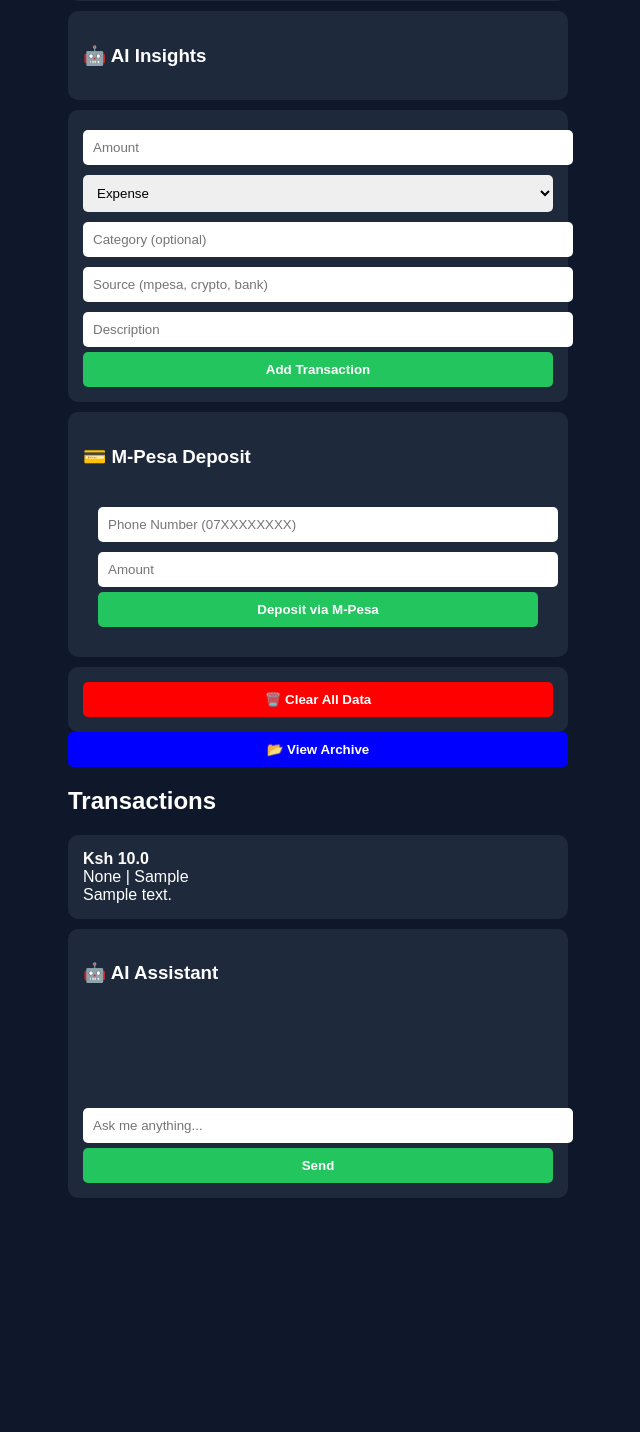
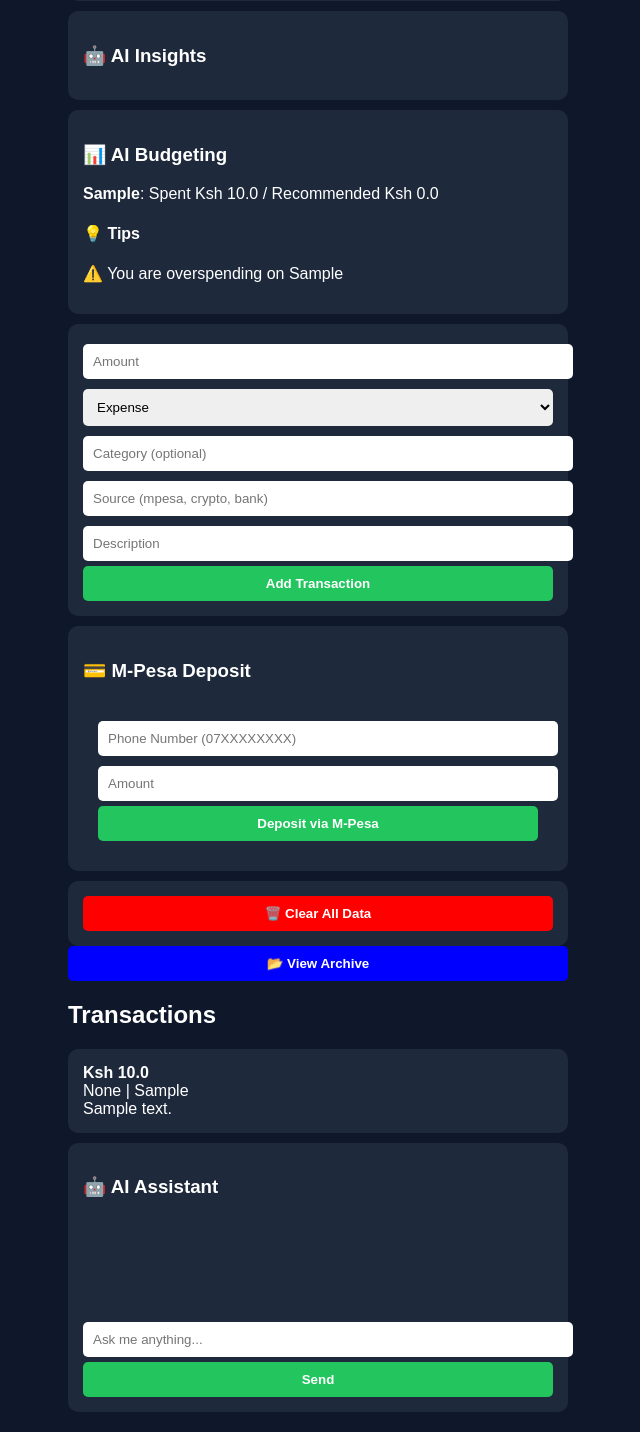
Before and after one commit to geoffreydev23/fintech-app, a Flask app: page / in a window 1280 px wide. Shown: the part 761-2193 px from the top of the page, without its empty margins (322-962 px from the left). Before the commit the page ends 1959 px from the top, so only its background shows below. Run offline with Flask 3, Linux system fonts and the light colour scheme; a user stored in the database is signed in; tables that the repository leaves empty hold one stand-in row (values such as "Sample post").

Commit message:
added AI budgeting UI

```diff
--- a/app.py
+++ b/app.py
@@ -43,6 +43,26 @@ def generate_insights(transactions, income, expenses, category_data):
             insights.append(f"⚠️ High spending on {category}")
 
     return insights
+
+# 💰 AI BUDGETING SYSTEM (NEW)
+def generate_budget(category_data, income):
+    budget = {}
+    tips = []
+
+    for category, amount in category_data.items():
+        recommended = income * 0.3  # 30% rule
+
+        budget[category] = {
+            "spent": amount,
+            "recommended": recommended
+        }
+
+        if amount > recommended:
+            tips.append(f"⚠️ You are overspending on {category}")
+        else:
+            tips.append(f"✅ Your {category} spending is healthy")
+
+    return budget, tips
 
 # 🗄️ INIT DB
 def init_db():
@@ -171,6 +191,9 @@ def index():
 
     insights = generate_insights(transactions, income, expenses, category_data)
 
+    # ✅ NEW: AI BUDGETING
+    budget_data, budget_tips = generate_budget(category_data, income)
+
     return render_template(
         'index.html',
         transactions=transactions,
@@ -179,7 +202,9 @@ def index():
         balance=balance,
         category_data=category_data,
         insights=insights,
-        success=success
+        success=success,
+        budget_data=budget_data,      # ✅ NEW
+        budget_tips=budget_tips       # ✅ NEW
     )
 
 # 💳 M-PESA
@@ -245,7 +270,6 @@ def chat():
 
     user_message = request.form['message'].lower()
 
-    # 📊 USER DATA
     conn = sqlite3.connect(db_path)
     transactions = conn.execute(
         "SELECT * FROM transactions WHERE user_id=?",
@@ -257,7 +281,6 @@ def chat():
     expenses = sum(t[2] for t in transactions if t[3] == "expense")
     balance = income - expenses
 
-    # 🧠 FALLBACK AI
     def fallback_ai(msg):
         if "balance" in msg:
             return f"💰 Your current balance is Ksh {balance}"
@@ -274,7 +297,6 @@ def chat():
         else:
             return "🤖 Ask me about your balance, spending, or savings."
 
-    # 🤖 TRY REAL AI
     try:
         response = client.chat.completions.create(
             model="gpt-4o-mini",
--- a/templates/index.html
+++ b/templates/index.html
@@ -125,6 +125,23 @@
         {% endfor %}
     </div>
 
+    <!-- 💰 AI BUDGETING (NEW) -->
+    <div class="summary">
+        <h3>📊 AI Budgeting</h3>
+
+        {% for category, data in budget_data.items() %}
+            <p>
+                <b>{{category}}</b>:
+                Spent Ksh {{data.spent}} / Recommended Ksh {{data.recommended}}
+            </p>
+        {% endfor %}
+
+        <h4>💡 Tips</h4>
+        {% for tip in budget_tips %}
+            <p>{{tip}}</p>
+        {% endfor %}
+    </div>
+
     <!-- 📝 ADD TRANSACTION -->
     <form method="POST">
         <input name="amount" placeholder="Amount" required>
@@ -181,7 +198,6 @@
     <div class="summary">
         <h3>🤖 AI Assistant</h3>
 
-        <!-- ✅ SCROLLABLE CHAT -->
         <div id="chatBox"></div>
 
         <input id="userInput" placeholder="Ask me anything...">
@@ -217,7 +233,7 @@ function showLoading(btn) {
 }
 </script>
 
-<!-- 🤖 CHATBOT SCRIPT (UPGRADED UI) -->
+<!-- 🤖 CHATBOT SCRIPT -->
 <script>
 function sendMessage() {
     let input = document.getElementById("userInput");
@@ -238,8 +254,6 @@ function sendMessage() {
         chatBox.innerHTML += `<div class="chat-ai">${data}</div>`;
 
         input.value = "";
-
-        // ✅ AUTO SCROLL
         chatBox.scrollTop = chatBox.scrollHeight;
     });
 }
```
